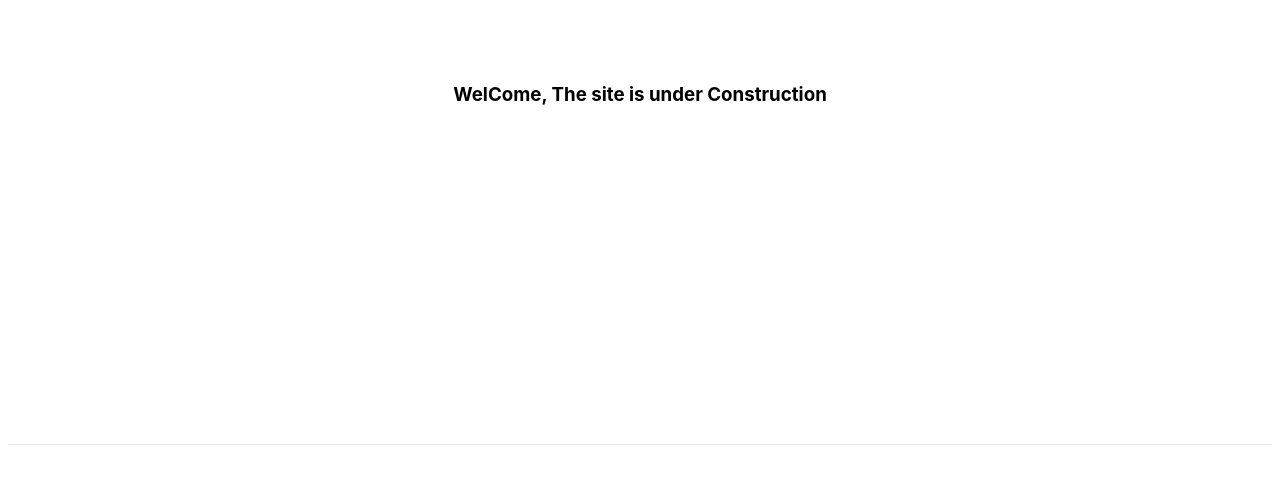
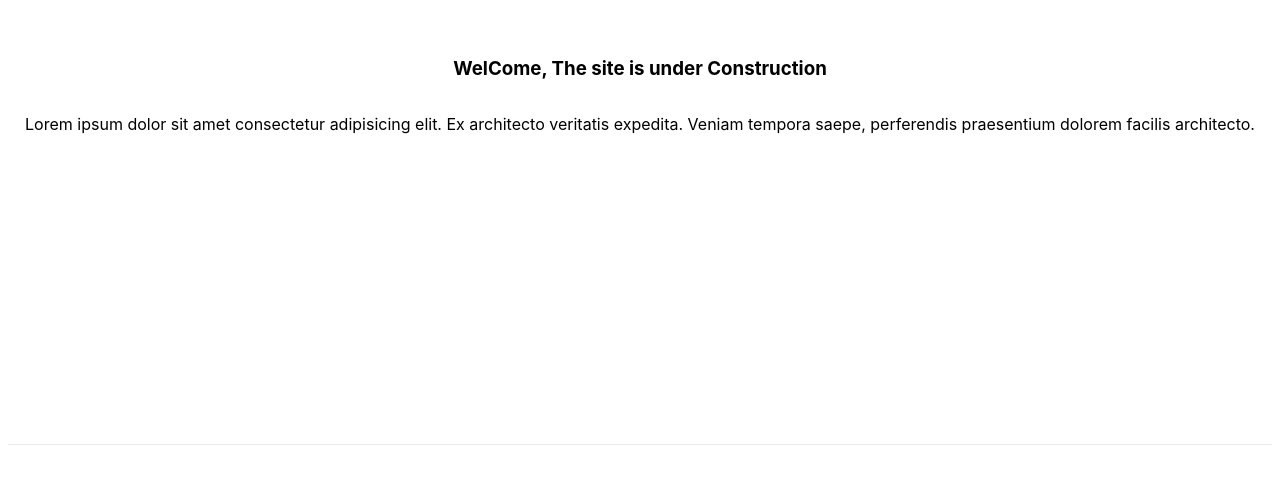
Before and after one commit to NazmulKhan-2009/nazifa_tamanna_islam, a Next.js app: page / in a window 1280 px wide. Shown: the part 256-740 px from the top of the page. Built offline with nearby package versions, Linux system fonts and the light colour scheme.

Commit message:
text added

```diff
--- a/pages/index.js
+++ b/pages/index.js
@@ -13,7 +13,7 @@ export default function Home() {
 
       <main className={styles.main}>
         <h3>WelCome, The site is under Construction</h3>
-
+        <p>Lorem ipsum dolor sit amet consectetur adipisicing elit. Ex architecto veritatis expedita. Veniam tempora saepe, perferendis praesentium dolorem facilis architecto.</p>
       </main>
 
       <footer className={styles.footer}>
```
